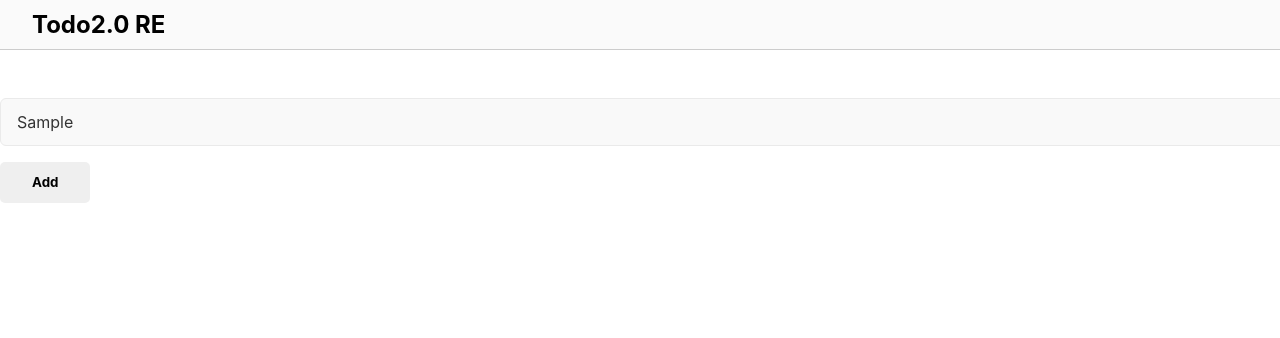
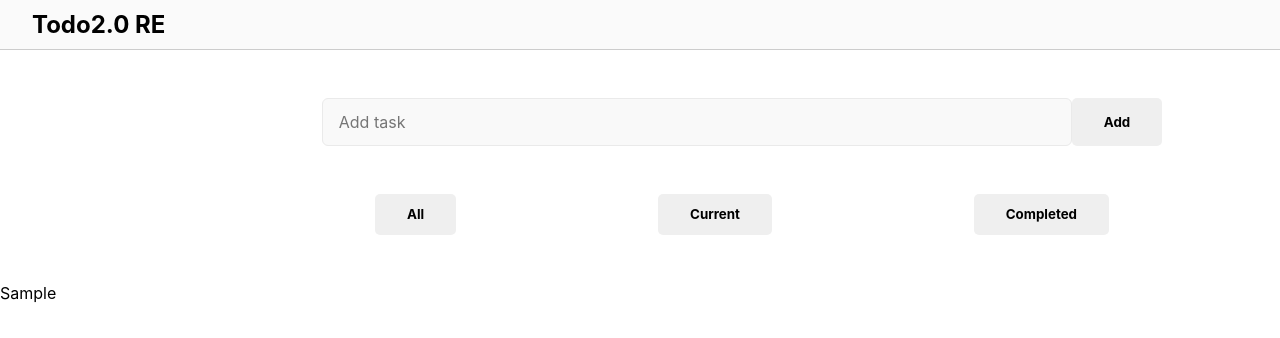
Before and after one commit to Hellblum/todo2RE, a React (Vite) app: page / in a window 1280 px wide. Both pictures are taken after typing "Sample" into the empty fields and a click on the button "Add". Shown: the top 338 px of the page. Built offline with nearby package versions, Linux system fonts and the light colour scheme.

Commit message:
the second commit

```diff
--- a/src/components/Button/Button.jsx
+++ b/src/components/Button/Button.jsx
@@ -1,7 +1,7 @@
 import classes from './Button.module.css'
-const Button = ({children}) => {
+const Button = ({children, onClick}) => {
   return(
-    <button className={classes.button}>{children}</button>
+    <button className={classes.button} onClick={onClick}>{children}</button>
   )
 }
 
--- /dev/null
+++ b/src/components/ContentSection/ContentSection.jsx
@@ -0,0 +1,10 @@
+import classes from './ContentSection.module.css'
+const ContentSection = ({children}) => {
+  return(
+    <ul className={classes.list}>
+      {children}
+    </ul>
+  )
+}
+
+export default ContentSection
--- /dev/null
+++ b/src/components/ContentSection/ContentSection.module.css
@@ -0,0 +1,9 @@
+.list {
+	width: 1500px;
+  margin: 0 auto;
+	display: flex;
+  justify-content: center;
+	flex-direction: column;
+	list-style: none;
+	gap: 1rem;
+  }
--- /dev/null
+++ b/src/components/Input/Input.jsx
@@ -0,0 +1,6 @@
+const Input = () => {
+  return(
+    <input type="text" className={classes.input} onChange={handleSetValue} placeholder='Add task' value={value}/>
+  )
+}
+export default Input
--- a/src/components/Main/Main.jsx
+++ b/src/components/Main/Main.jsx
@@ -1,10 +1,34 @@
+import { useState } from 'react'
 import Button from '../Button/Button'
+import Tabs from '../Tabs/Tabs'
 import classes from './Main.module.css'
+import ContentSection from '../ContentSection/ContentSection'
 const Main = () =>{
+  const [inputValue, setInputValue] = useState('')
+  const [ items, setItems] = useState([])
+  const handleClick = () =>{
+    if(inputValue !== "") {
+      setItems([...items, inputValue])
+      setInputValue('')
+    }
+  }
+
   return(
     <main className={classes.main}>
-      <input type="text" className={classes.input} placeholder='Add task'/>
-      <Button style={{margin: '0 auto'}}>Add </Button>
+      <section className={classes.section}>
+        <input
+          type="text"
+          className={classes.input}
+          onChange={e => setInputValue(e.target.value)}
+          placeholder='Add task'
+          value={inputValue}
+        />
+        <Button onClick={handleClick}>Add </Button>
+      </section>
+      <Tabs/>
+      <ContentSection>
+        {items.map((item, index) => (<li key={index}>{item}</li>))}
+      </ContentSection>
     </main>
   )
 }
--- a/src/components/Main/Main.module.css
+++ b/src/components/Main/Main.module.css
@@ -1,9 +1,17 @@
 .main{
   width: 1500px;
+  height: auto;
   margin: 0 auto;
 }
+.section{
+  width: 100%;
+  height: auto;
+  display: flex;
+  justify-content: center;
+  margin-bottom: 3rem;
+}
 .input{
-  width: 100%;
+  width: 50%;
 	color: #333;
 	padding: 0.8rem 1rem;
 	font-size: 1rem;
@@ -12,8 +20,5 @@
 	border: 1px solid #eaeaea;
 	transition: all 0.2s ease;
 	box-shadow: none;
-  margin-bottom: 1rem;
+
 }
-.button{
-  margin: 0 auto;
-}
--- /dev/null
+++ b/src/components/Tabs/Tabs.jsx
@@ -0,0 +1,14 @@
+import Button from "../Button/Button"
+import classes from "./Tabs.module.css"
+
+const Tabs = () => {
+  return(
+    <div className={classes.tabContainer}>
+      <Button>All</Button>
+      <Button>Current</Button>
+      <Button>Completed</Button>
+    </div>
+  )
+}
+
+export default Tabs
--- /dev/null
+++ b/src/components/Tabs/Tabs.module.css
@@ -0,0 +1,7 @@
+.tabContainer{
+  width: 50%;
+  margin: 0 auto;
+  display: flex;
+  justify-content: space-between;
+  margin-bottom: 3rem;
+}
```
